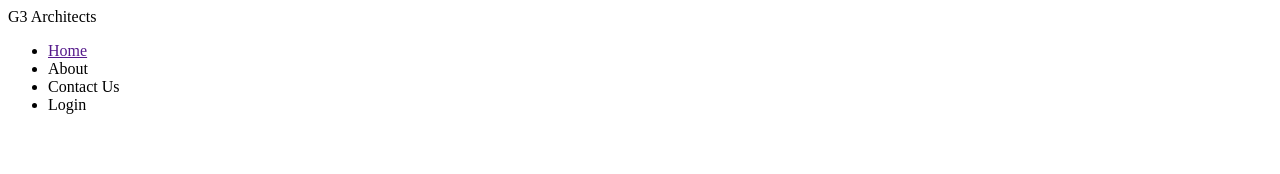
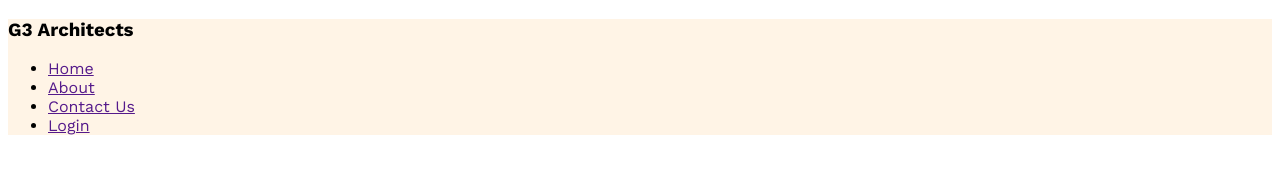
Before and after one commit to md-fahim18/first_site_2024, a plain HTML site: page index.html in a window 1280 px wide. Drawn offline with nearby package versions, Linux system fonts and the light colour scheme.

Commit message:
css updatedd

```diff
--- a/index.html
+++ b/index.html
@@ -8,13 +8,13 @@
   </head>
   <body>
     <header>
-      <nav
+      <nav>
         <h3>G3 Architects</h3>
         <ul>
           <li><a href="">Home</a></li>
-          <li><a href=""></a>About</li>
-          <li><a href=""></a>Contact Us</li>
-          <li><a href=""></a>Login</li>
+          <li><a href="">About</a></li>
+          <li><a href="">Contact Us</a></li>
+          <li><a href="">Login</a></li>
         </ul>
       </nav>
     </header>
--- a/styles/architect.css
+++ b/styles/architect.css
@@ -0,0 +1,10 @@
+@import url("https://fonts.googleapis.com/css2?family=Work+Sans:ital,wght@0,100..900;1,100..900&display=swap");
+
+* {
+  font-family: "Work Sans", serif;
+  font-optical-sizing: auto;
+}
+
+header {
+  background: rgba(255, 144, 14, 0.1);
+}
```
